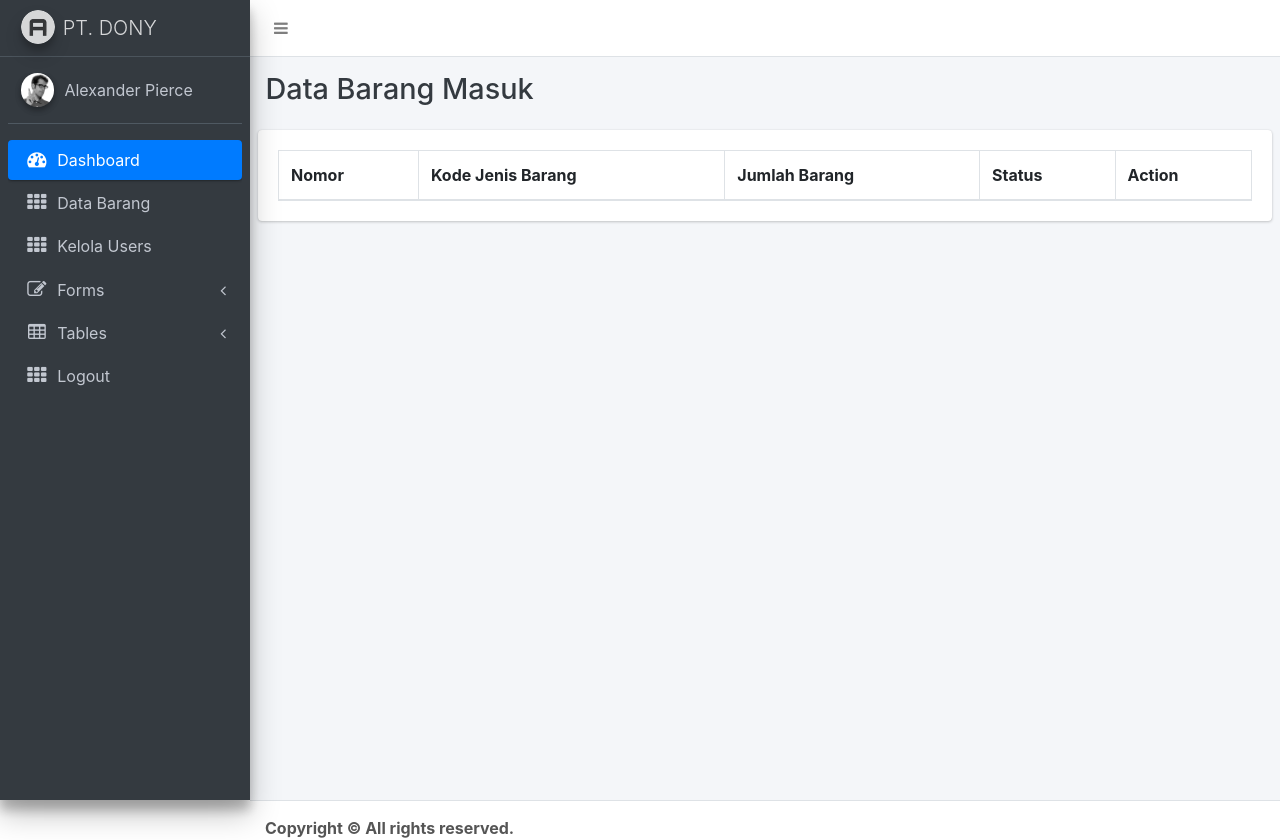
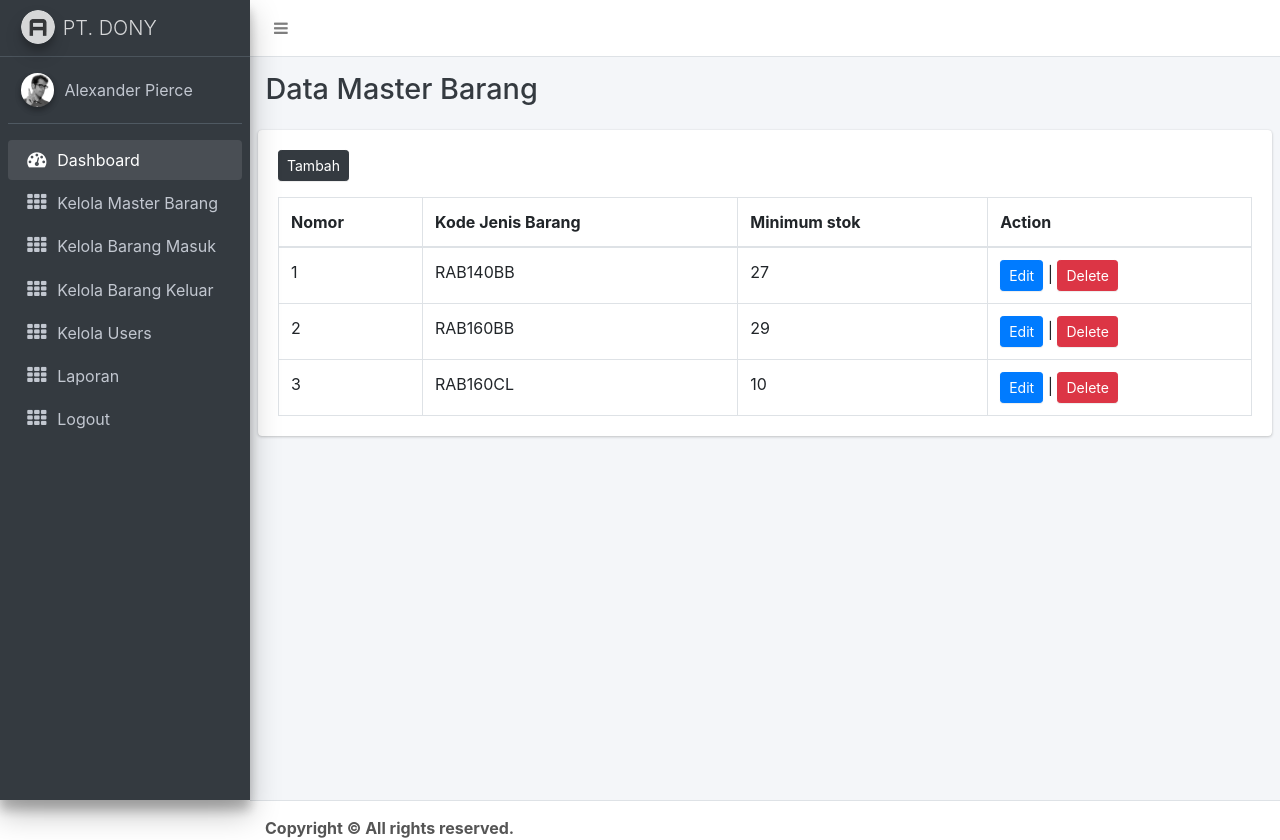
Before and after one commit to nuridincs/inventory-safety-stock, a CodeIgniter app: page /database/general/listBarang in a window 1280 px wide. Shown: the top 840 px of the page. Run offline with CodeIgniter, Linux system fonts and the light colour scheme; data comes from the database, SQL or seed files in the repository; data that the repository does not hold is empty; some libraries are stand-ins or nearby versions.

Commit message:
crud master barang and adjust barang masuk

```diff
--- a/application/controllers/General.php
+++ b/application/controllers/General.php
@@ -17,6 +17,13 @@ class General extends CI_Controller{
   }
 
   function listBarang()
+  {
+    $data['content'] = 'content/list_master_barang';
+    $data['barang'] = $this->M_general->getData('app_barang');
+    $this->load->view('template', $data);
+  }
+
+  function listBarangMasuk()
   {
     $data['content'] = 'content/barang_masuk/list';
     $data['barang'] = $this->M_general->getDataBarang('barang_masuk', 'app_barang', 'app_barang_masuk');
@@ -56,4 +63,30 @@ class General extends CI_Controller{
     $this->M_general->execute('update', 'siapkan_barang', $request);
   }
 
+  function getDtl()
+  {
+    $request = $this->input->post('data');
+    $result = $this->M_general->getDataByID($request['table'], $request['idName'], $request['id']);
+
+    echo json_encode($result);
+  }
+
+  function AddBarang()
+  {
+    $request = $this->input->post('data');
+    $this->M_general->execute('save', 'app_barang', $request);
+  }
+
+  function UpdateBarang()
+  {
+    $request = $this->input->post('data');
+    $this->M_general->execute('update', 'master_barang', $request);
+  }
+
+  function DeleteBarang()
+  {
+    $request = $this->input->post('data');
+    $this->M_general->execute('delete', 'app_barang', $request);
+  }
+
 }
--- a/application/models/M_general.php
+++ b/application/models/M_general.php
@@ -60,6 +60,10 @@ class M_general extends CI_Model {
           $this->db->insert('app_barang', array('kode_jenis_barang' => $data['kode_jenis_barang_baru'], 'minimum_stok' => 0));
           $this->db->insert($type, $dataBarang);
         }
+      } elseif ($type == 'app_barang_keluar') {
+        $this->db->insert($type, $data);
+      } elseif ($type == 'app_barang') {
+        $this->db->insert($type, $data);
       }
     } elseif ($action == 'update') {
       if ($type == 'app_barang_masuk') {
@@ -76,9 +80,23 @@ class M_general extends CI_Model {
           'jumlah_barang' => $resultBarang['jumlah_barang'] - $data['jumlah_barang'],
         ];
 
+        $barangKeluar = [
+          'kode_jenis_barang' => $data['id'],
+          'jumlah_barang_keluar' => $data['jumlah_barang'],
+          'tanggal_keluar' => $data['tanggal_keluar'],
+        ];
+
+        $this->execute('save', 'app_barang_keluar', $barangKeluar);
+
         $this->db->where('kode_jenis_barang', $data['id']);
         $this->db->update('app_barang_masuk', $formData);
+      } elseif ($type == 'master_barang') {
+        $this->db->where('kode_jenis_barang', $data['id']);
+        $this->db->update('app_barang', array('minimum_stok' => $data['minimum_stok']));
       }
+    } elseif ($action == 'delete') {
+      $this->db->where($data['idName'], $data['id']);
+      $this->db->delete($type);
     }
   }
 }
--- a/application/views/content/barang_masuk/list.php
+++ b/application/views/content/barang_masuk/list.php
@@ -40,7 +40,7 @@
 
                     $status_barang = '<span class="badge badge-danger">Tidak Tersedia</span><br><button class="btn btn-primary btn-sm badge" data-toggle="modal" data-target="#modalPP">Buat Permintaan</button>';
                     if ($data->status_barang == 1) {
-                      $status_barang = '<span class="badge badge-success">Tersedia</span>';
+                      $status_barang = '<span class="badge badge-success">Tersedia</span><br><button class="btn btn-primary btn-sm badge" onClick="getID(\''.$data->kode_jenis_barang.'\')" data-toggle="modal" data-target="#modalSiapkanBarang">Siapkan Barang</button>';
                     }
 
                     if ($data->status_barang == 2) {
@@ -49,6 +49,10 @@
 
                     if ($data->status_barang == 3) {
                       $status_barang = '<span class="badge badge-success">Tersedia</span><br><button class="btn btn-primary btn-sm badge" onClick="getID(\''.$data->kode_jenis_barang.'\')" data-toggle="modal" data-target="#modalSiapkanBarang">Siapkan Barang</button>';
+                    }
+
+                    if ($data->minimum_stok >= $data->jumlah_barang) {
+                      $status_barang = '<span class="badge badge-danger">Tidak Tersedia</span><br><button class="btn btn-primary btn-sm badge" data-toggle="modal" data-target="#modalPP">Buat Permintaan</button>';
                     }
                 ?>
                 <tr>
@@ -108,7 +112,7 @@
               </div>
               <div class="form-group">
                 <label for="jumlah">Jumlah Barang</label>
-                <input type="number" class="form-control" name="jumlah_barang" placeholder="Masukan Jumlah Barang" i_siapkan_barang>
+                <input type="number" class="form-control" name="jumlah_barang" placeholder="Masukan Jumlah Barang" id="jumlah_barang">
               </div>
               <div class="form-group">
                 <label for="keterangan">Keterangan</label>
@@ -165,6 +169,11 @@
 
           <!-- Modal body -->
           <div class="modal-body">
+            <!-- Date range -->
+            <div class="form-group">
+              <label>Tanggal Keluar:</label>
+              <input data-date-format="yyyy-mm-dd" class="form-control" name="tanggal_keluar" id="tanggal_keluar">
+            </div>
             <div class="form-group">
               <label for="jumlah">Jumlah Barang</label>
               <input type="number" class="form-control" placeholder="Masukan Jumlah Barang" required="required" id="jumlah_siapkan_barang">
@@ -186,6 +195,12 @@
 
 <script>
   $(function() {
+    $('#tanggal_keluar').datepicker("setDate", new Date());
+
+    $('#tanggal_keluar').on('changeDate', function(ev){
+        $(this).datepicker('hide');
+    });
+
     $('#kode_jenis_barang_baru').hide();
 
     $('#jenis_barang').change(function(){
@@ -200,6 +215,13 @@
 
     $('#submitpp').click(function() {
       const formData = $('#form_data').serialize();
+      const jumlah_barang = $('#jumlah_barang').val();
+
+      if (jumlah_barang === '') {
+        alert('Jumlah Barang Wajib diisi');
+
+        return;
+      }
 
       $.post("submitRequestBarang", { data: formData }, function( data ) {
         window.location.reload();
@@ -217,10 +239,19 @@
     $('#submitsiapkanbarnag').click(function() {
       const id = $("#idselected").val();
       const jumlah_siapkan_barang = $('#jumlah_siapkan_barang').val();
+      const tanggal_keluar = $('#tanggal_keluar').val();
+
+      if (jumlah_siapkan_barang === '') {
+        alert('Jumlah Barang Wajib diisi');
+
+        return;
+      }
+
       const formData = {
         data: {
           id: id,
-          jumlah_barang: jumlah_siapkan_barang
+          jumlah_barang: jumlah_siapkan_barang,
+          tanggal_keluar: tanggal_keluar,
         }
       }
 
@@ -234,4 +265,21 @@
   {
     $('#idselected').val(id);
   }
+
+  // function getDtl(id)
+  // {
+  //   const formData = {
+  //     data: {
+  //       id: id,
+  //       table: 'app_barang',
+  //       idName: 'kode_jenis_barang',
+  //     }
+  //   }
+
+  //   $.post("getDtl", formData, function( data ) {
+  //     const result = JSON.parse(data);
+  //     $('#update_kode_jenis_barang').val(result.kode_jenis_barang);
+  //     $('#update_minimum_stok').val(result.minimum_stok);
+  //   });
+  // }
 </script>
--- /dev/null
+++ b/application/views/content/list_master_barang.php
@@ -0,0 +1,288 @@
+<!DOCTYPE html>
+<html lang="en">
+<head>
+  <meta charset="UTF-8">
+  <meta name="viewport" content="width=device-width, initial-scale=1.0">
+  <title>Data Master Barang</title>
+</head>
+<body>
+  <div class="content-wrapper">
+    <div class="content-header">
+      <div class="container-fluid">
+        <div class="row mb-2">
+          <div class="col-sm-6">
+            <h1 class="m-0 text-dark">Data Master Barang</h1>
+          </div>
+        </div>
+      </div>
+    </div>
+
+    <section class="content">
+      <div class="row">
+        <div class="col-12">
+          <div class="card">
+            <div class="card-body">
+              <button class="btn btn-dark btn-sm mb-3" data-toggle="modal" data-target="#modalTambah">Tambah</button>
+              <table id="example2" class="table table-bordered table-hover">
+                <thead>
+                <tr>
+                  <th>Nomor</th>
+                  <th>Kode Jenis Barang</th>
+                  <th>Minimum stok</th>
+                  <th>Action</th>
+                </tr>
+                </thead>
+                <tbody>
+                <?php
+                  $no = 0;
+                  foreach($barang as $data) {
+                    $no++;
+                ?>
+                <tr>
+                  <td><?= $no ?></td>
+                  <td><?= $data->kode_jenis_barang ?></td>
+                  <td><?= $data->minimum_stok ?></td>
+                  <td>
+                    <button class="btn btn-primary btn-sm" data-toggle="modal" data-target="#modalUpdate" onClick="getDtlBarang('<?= $data->kode_jenis_barang ?>')">Edit</button>
+                    |
+                    <button class="btn btn-danger btn-sm" data-toggle="modal" data-target="#modalDelete" onClick="getID('<?= $data->kode_jenis_barang ?>')">Delete</button>
+                  </td>
+                </tr>
+                <?php } ?>
+              </table>
+            </div>
+          </div>
+        </div>
+      </div>
+    </section>
+
+    <input type="hidden" name="idselected" id="idselected" class=form-control"">
+
+    <!-- Modal Tambah Barang -->
+    <div class="modal" id="modalTambah">
+      <div class="modal-dialog">
+        <div class="modal-content">
+
+          <!-- Modal Header -->
+          <div class="modal-header">
+            <h4 class="modal-title">Tambah Barang</h4>
+            <button type="button" class="close" data-dismiss="modal">&times;</button>
+          </div>
+
+          <!-- Modal body -->
+          <div class="modal-body">
+            <form id="form_data">
+              <div class="form-group">
+                <label for="kode_jenis_barang">Kode Jenis Barang</label>
+                <input type="text" class="form-control" name="kode_jenis_barang" id="kode_jenis_barang" placeholder="Masukan Kode Barang">
+              </div>
+              <div class="form-group">
+                <label for="minimum_stok">Minimum Stok</label>
+                <input type="number" class="form-control" name="minimum_stok" id="minimum_stok" placeholder="Masukan Minimum Stok">
+              </div>
+            </form>
+          </div>
+
+          <!-- Modal footer -->
+          <div class="modal-footer">
+            <button type="submit" class="btn btn-primary" id="addbarang">Submit</button>
+            <button type="button" class="btn btn-danger" data-dismiss="modal">Close</button>
+          </div>
+
+        </div>
+      </div>
+    </div>
+
+    <!-- Modal Update Barang -->
+    <div class="modal" id="modalUpdate">
+      <div class="modal-dialog">
+        <div class="modal-content">
+
+          <!-- Modal Header -->
+          <div class="modal-header">
+            <h4 class="modal-title">Update Barang</h4>
+            <button type="button" class="close" data-dismiss="modal">&times;</button>
+          </div>
+
+            <!-- Modal body -->
+            <div class="modal-body">
+              <form id="form_data_update">
+                <div class="form-group">
+                  <label for="kode_jenis_barang">Kode Jenis Barang</label>
+                  <input type="text" class="form-control" name="update_kode_jenis_barang" id="update_kode_jenis_barang" disabled placeholder="Masukan Jumlah Barang" required>
+                </div>
+                <div class="form-group">
+                  <label for="minimum_stok">Minimum Stok</label>
+                  <input type="number" class="form-control" name="update_minimum_stok" id="update_minimum_stok" required>
+                </div>
+              </form>
+            </div>
+
+            <!-- Modal footer -->
+            <div class="modal-footer">
+              <button type="submit" class="btn btn-primary" id="updatebarang">Submit</button>
+              <button type="button" class="btn btn-danger" data-dismiss="modal">Close</button>
+            </div>
+
+        </div>
+      </div>
+    </div>
+
+    <!-- Modal Delete Barang -->
+    <div class="modal" id="modalDelete">
+      <div class="modal-dialog">
+        <div class="modal-content">
+
+          <!-- Modal Header -->
+          <div class="modal-header">
+            <h4 class="modal-title">Hapus Barang</h4>
+            <button type="button" class="close" data-dismiss="modal">&times;</button>
+          </div>
+
+          <!-- Modal body -->
+          <div class="modal-body">
+            <h3>Apakah Anda yakin ingin menghapus data ini ?</h3>
+          </div>
+
+          <!-- Modal footer -->
+          <div class="modal-footer">
+            <button type="submit" class="btn btn-primary" id="deletebarang">Submit</button>
+            <button type="button" class="btn btn-danger" data-dismiss="modal">Close</button>
+          </div>
+        </div>
+      </div>
+    </div>
+
+  </div>
+</body>
+</html>
+
+<script>
+  $(function() {
+    $('#kode_jenis_barang_baru').hide();
+
+    $('#jenis_barang').change(function(){
+        if($('#jenis_barang').val() == 2) {
+          $('#kode_jenis_barang_lama').hide();
+          $('#kode_jenis_barang_baru').show();
+        } else {
+          $('#kode_jenis_barang_lama').show();
+          $('#kode_jenis_barang_baru').hide();
+        }
+    });
+
+    $('#addbarang').click(function() {
+      const kode_jenis_barang = $('#kode_jenis_barang').val();
+      const minimum_stok = $('#minimum_stok').val();
+
+      if (kode_jenis_barang === '') {
+        alert('Kode Jenis Wajib diisi');
+
+        return;
+      }
+
+      if (minimum_stok === '') {
+        alert('Minimum Stok Wajib diisi');
+
+        return;
+      }
+
+      const formData = {
+        data: {
+          kode_jenis_barang: kode_jenis_barang,
+          minimum_stok: minimum_stok,
+        }
+      }
+
+      $.post("AddBarang", formData, function( data ) {
+        window.location.reload();
+      });
+    })
+
+    $('#updatebarang').click(function() {
+      const id = $("#idselected").val();
+      const update_minimum_stok = $('#update_minimum_stok').val();
+
+      const formData = {
+        data: {
+          id: id,
+          minimum_stok: update_minimum_stok
+        }
+      }
+
+      $.post("UpdateBarang", formData, function( data ) {
+        window.location.reload();
+      });
+    })
+
+    $('#deletebarang').click(function() {
+      const id = $("#idselected").val();
+
+      const formData = {
+        data: {
+          id: id,
+          table: 'app_barang',
+          idName: 'kode_jenis_barang',
+        }
+      }
+
+      $.post("DeleteBarang", formData, function( data ) {
+        window.location.reload();
+      });
+    })
+
+    $('#submitsiapkanbarnag').click(function() {
+      const id = $("#idselected").val();
+      const jumlah_siapkan_barang = $('#jumlah_siapkan_barang').val();
+      const formData = {
+        data: {
+          id: id,
+          jumlah_barang: jumlah_siapkan_barang
+        }
+      }
+
+      $.post("SiapkanBarang", formData, function( data ) {
+        window.location.reload();
+      });
+    })
+  });
+
+  function getID(id)
+  {
+    $('#idselected').val(id);
+  }
+
+  // function deleteBarang(id)
+  // {
+    // const formData = {
+    //   data: {
+    //     id: id,
+    //     table: 'app_barang',
+    //     idName: 'kode_jenis_barang',
+    //   }
+    // }
+
+    // $.post("DeleteBarang", formData, function( data ) {
+    //   window.location.reload();
+    // });
+  // }
+
+  function getDtlBarang(id)
+  {
+    $('#idselected').val(id);
+
+    const formData = {
+      data: {
+        id: id,
+        table: 'app_barang',
+        idName: 'kode_jenis_barang',
+      }
+    }
+
+    $.post("getDtl", formData, function( data ) {
+      const result = JSON.parse(data);
+      $('#update_kode_jenis_barang').val(result.kode_jenis_barang);
+      $('#update_minimum_stok').val(result.minimum_stok);
+    });
+  }
+</script>
--- a/application/views/template/_sidebar.php
+++ b/application/views/template/_sidebar.php
@@ -22,10 +22,8 @@
 		<!-- Sidebar Menu -->
 		<nav class="mt-2">
 			<ul class="nav nav-pills nav-sidebar flex-column" data-widget="treeview" role="menu" data-accordion="false">
-				<!-- Add icons to the links using the .nav-icon class
-						 with font-awesome or any other icon font library -->
 				<li class="nav-item has-treeview menu-open">
-					<a href="<?php echo base_url('/general') ?>" class="nav-link active">
+					<a href="<?php echo base_url('/general') ?>" class="nav-link">
 						<i class="nav-icon fa fa-dashboard"></i>
 						<p>
 							Dashboard
@@ -36,19 +34,43 @@
 					<a href="<?php echo base_url('/general/listBarang') ?>" class="nav-link">
 						<i class="nav-icon fa fa-th"></i>
 						<p>
-							Data Barang
+							Kelola Master Barang
 						</p>
 					</a>
 				</li>
 				<li class="nav-item">
-					<a href="<?php echo base_url('/general/listBarang') ?>" class="nav-link">
+					<a href="<?php echo base_url('/general/listBarangMasuk') ?>" class="nav-link">
+						<i class="nav-icon fa fa-th"></i>
+						<p>
+							Kelola Barang Masuk
+						</p>
+					</a>
+				</li>
+				<li class="nav-item">
+					<a href="<?php echo base_url('/general/listBarangKeluar') ?>" class="nav-link">
+						<i class="nav-icon fa fa-th"></i>
+						<p>
+							Kelola Barang Keluar
+						</p>
+					</a>
+				</li>
+				<li class="nav-item">
+					<a href="<?php echo base_url('/general/listUser') ?>" class="nav-link">
 						<i class="nav-icon fa fa-th"></i>
 						<p>
 							Kelola Users
 						</p>
 					</a>
 				</li>
-				<li class="nav-item has-treeview">
+				<li class="nav-item">
+					<a href="<?php echo base_url('/general/laporan') ?>" class="nav-link">
+						<i class="nav-icon fa fa-th"></i>
+						<p>
+							Laporan
+						</p>
+					</a>
+				</li>
+				<!-- <li class="nav-item has-treeview">
 					<a href="#" class="nav-link">
 						<i class="nav-icon fa fa-edit"></i>
 						<p>
@@ -99,7 +121,7 @@
 							</a>
 						</li>
 					</ul>
-				</li>
+				</li> -->
 				<li class="nav-item">
 					<a href="<?php echo base_url('/Auth/logout') ?>" class="nav-link">
 						<i class="nav-icon fa fa-th"></i>
```
